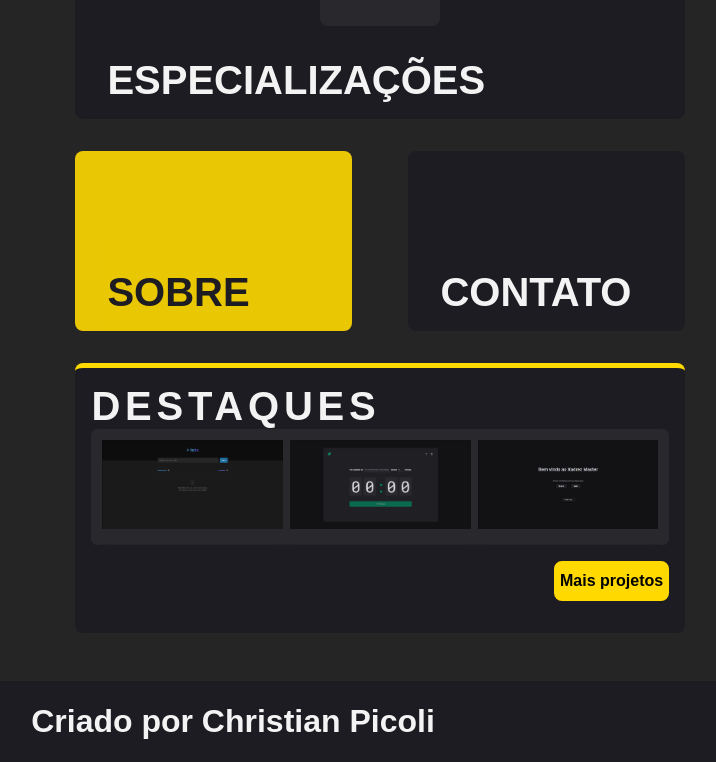
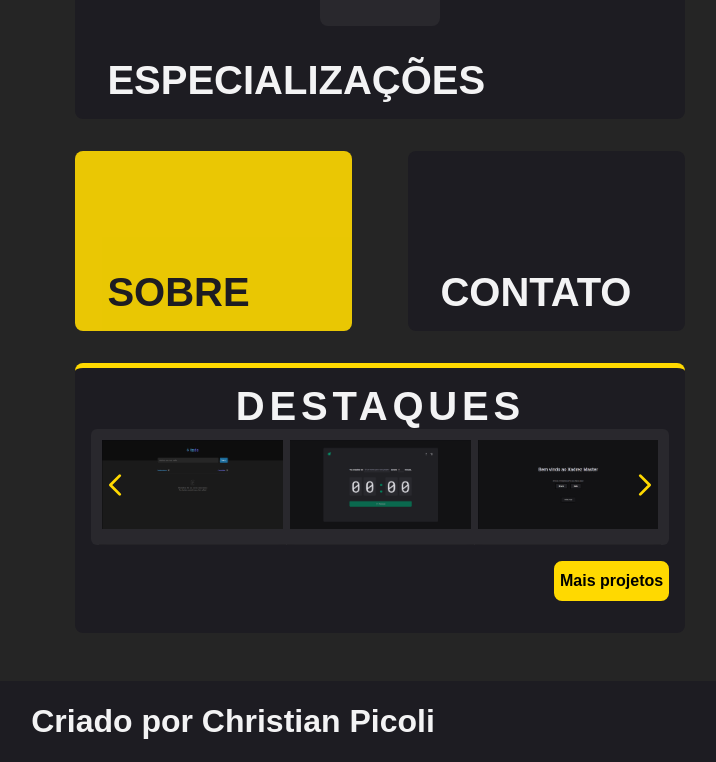
Before and after one commit to Chris-Saints/Portfolio-Oficial, a React (Vite) app: page / in a window 1280 px wide. Shown: the part 780-1542 px from the top of the page, without its empty margins (407-1123 px from the left). Built offline with nearby package versions, Linux system fonts and the light colour scheme; a web font is replaced by a local one.

Commit message:
inalizando ultimos reparos. Setas no slide e arrumando port 390 (icones especialização)

```diff
--- a/src/components/Home/index.tsx
+++ b/src/components/Home/index.tsx
@@ -6,6 +6,7 @@ import FigmaLogo from "../../assets/figma.png"
 import ReactLogo from "../../assets/React-Logo.png"
 import { useNavigate } from "react-router-dom";
 import { Carrossel } from "../Swiper/Carrossel";
+import { CaretLeft, CaretRight } from "phosphor-react";
 
 
 
@@ -54,7 +55,13 @@ export function Home() {
                 <h2>DESTAQUES</h2>
                 <ContainerSlider>
 
+                    <CaretLeft id="caretleft" color="#ffd900" weight="bold" size={30} />
+
+
                     <Carrossel />
+
+                    <CaretRight id="caretright" color="#ffd900" weight="bold" size={30} />
+
                 </ContainerSlider>
 
                 <MoreProjects onClick={() => navigate("projetos")}>Mais projetos</MoreProjects>
--- a/src/components/Home/styles.ts
+++ b/src/components/Home/styles.ts
@@ -137,7 +137,7 @@ export const ContainerExp = styled.div`
 
     @media (max-width: 390px) {
         h2 {
-            font-size: 44px;
+            font-size: 40px;
         }
     }
 
@@ -258,6 +258,30 @@ export const ButtonIcone = styled.div`
     }
 
 
+    @media (max-width: 420px) {
+        height: 100px;
+        width: 100px;
+
+        img {
+            height: 4rem;
+            width: 4rem;
+        }
+
+        #imgReact {
+            height: 4rem;
+            width: 4.5rem;
+        }
+
+        #imgFigma {
+            border-radius: 20px;
+        }
+
+        &:hover{
+            transform: scale(1);
+        }
+    }
+
+
 
 
 `
@@ -345,6 +369,8 @@ export const ContainerProjetos = styled.section`
     background: ${props => props.theme[' --dark-gray']};
     border-top: solid 5px ${props => props.theme['--yellow']};
     border-radius: 8px;
+    align-items: center;
+    justify-content: center;
 
     padding: 1rem 1rem 2rem ;
 
@@ -355,8 +381,7 @@ export const ContainerProjetos = styled.section`
 
     @media (max-width: 1024px) {
         padding: 1rem 1rem 2rem ;
-        align-items: center;
-        justify-content: center;
+
 
         h2 {
             font-size: 75px;
@@ -390,7 +415,11 @@ export const ContainerProjetos = styled.section`
 
 `
 
+
+
+
 export const ContainerSlider = styled.section`
+    position: relative;
     max-width: 100vw;
     width: 100%;
     overflow: hidden;
@@ -411,6 +440,22 @@ export const ContainerSlider = styled.section`
         display: flex;
         align-items: center;
 
+    }
+
+    #caretleft {
+        position: absolute;
+        top: 48%;
+        transform: translateY(-50%);
+        z-index: 10;
+        left: 10px;
+    }
+
+    #caretright{
+        position: absolute;
+        top: 48%;
+        transform: translateY(-50%);
+        z-index: 10;
+        right: 10px;
     }
 
 `
--- a/src/components/Swiper/Carrossel.tsx
+++ b/src/components/Swiper/Carrossel.tsx
@@ -4,8 +4,10 @@ import ChessMaster from "../../assets/chess-master.png"
 import DtMoney from "../../assets/dt-money.png"
 import CardsRpg from "../../assets/cartas-rpg.png"
 import { Swiper, SwiperSlide } from "swiper/react"
+
+import 'swiper/css';
 import { Item, ItemOverlay } from "./styles"
-import 'swiper/css';
+
 
 export function Carrossel() {
     const projetos = [
@@ -49,6 +51,8 @@ export function Carrossel() {
             grabCursor={true}
             loop={false}
         >
+
+
             {projetos.map((projeto) => (
                 <SwiperSlide key={projeto.nome}>
                     <Item>
--- a/src/components/Swiper/styles.ts
+++ b/src/components/Swiper/styles.ts
@@ -1,6 +1,7 @@
 import { styled } from "styled-components";
 
 export const Item = styled.div`
+
     border-radius: 8px;
     overflow: hidden;
     object-fit: cover;
```
